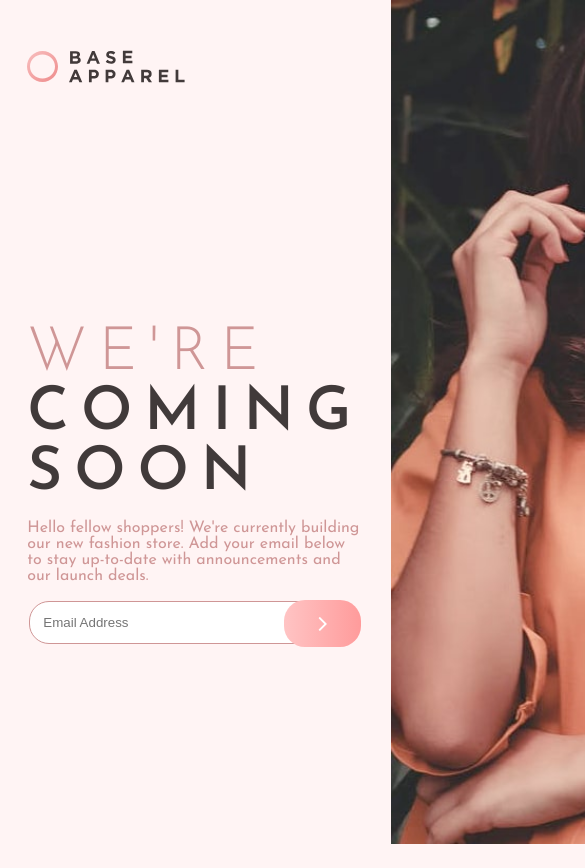
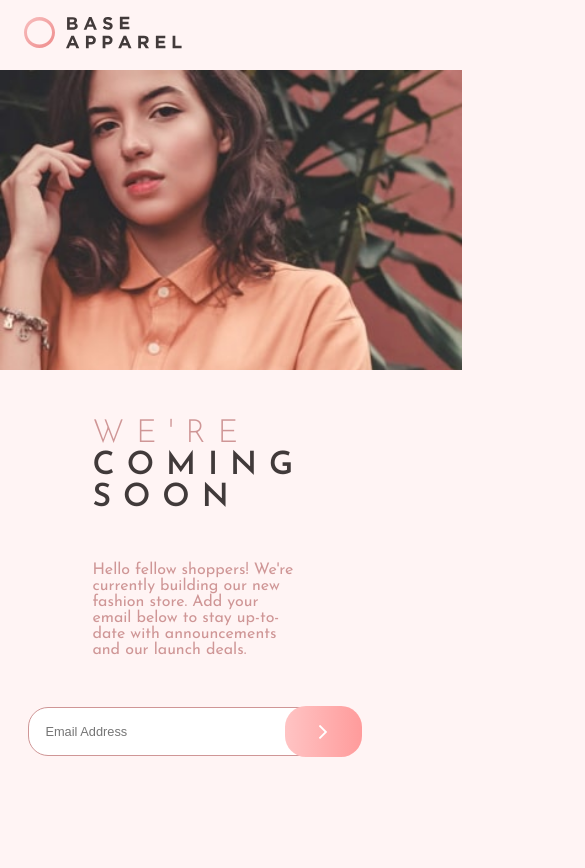
Before and after one commit to valerio-figueira/base-apparel-page, a plain HTML site: page index.html in a window 390 px wide. Shown: the top 868 px of the page, 585 px wide, since content can reach past the window. Before the commit the page ends 844 px from the top, so only its background shows below. Drawn offline with Linux system fonts and the light colour scheme.

Commit message:
new update

```diff
--- a/style.css
+++ b/style.css
@@ -20,8 +20,9 @@ body{
     color: var(--prime-color);
     background-color: var(--backgroud-color);
     margin: 0 auto;
-    max-width: var(--desktop);
+    /*max-width: var(--desktop);*/
     min-width: var(--mobile);
+    overflow: hidden;
 }
 
 
@@ -31,13 +32,13 @@ body{
 /*GRID CONFIG*/
 .grid{
     display: grid;
+    grid-template-rows: 200px 1fr;
     grid-template-areas:
     "header hero"
     "main hero";
 }
 header{
     grid-area: header;
-    margin: 0;
 }
 main{
     grid-area: main;
@@ -49,16 +50,17 @@ main{
 
 /*MAIN IMAGE CONFIG*/
 .hero img{
+    position: sticky;
+    transition: 0.5s;
     height: 100vh;
-    margin-bottom: -10px;
-    transition: 0.5s;
+    margin-bottom: -7px;
 }
 
 
 
 /*LOGO CONFIG*/
 .logo{
-    padding: 50px 20vw 0;
+    padding: 3rem 30% 0;
     transition: 0.5s;
 }
 
@@ -67,7 +69,7 @@ main{
 h1{
     margin: 0;
     letter-spacing: 12px;
-    font-size: 60px;
+    font-size: 3rem;
     color: var(--color-3);
     transition: 0.5s;
 }
@@ -80,7 +82,7 @@ h1{
 
 /*MAIN CONTENT*/
 .content{
-    padding: 0 20vw;
+    padding: 0 30%;
     margin: 0 auto;
     transition: 0.5s;
 }
@@ -91,6 +93,7 @@ h1{
     position: relative;
     border: none;
     padding: 1px;
+    margin: 3rem -2rem;
 }
 input[type=email]{
     position: absolute;
@@ -98,7 +101,8 @@ input[type=email]{
     left: 0;
     border: 1px solid var(--prime-color);
     border-radius: 20px;
-    padding: 13px;
+    padding: 16px;
+    font-size: 1rem;
     width: 99%;
     transition: 0.5s;
 }
@@ -117,7 +121,7 @@ button[type=submit]{
     background-color: var(--color-2);
     background-image: linear-gradient(to right, #ffc4c4, #ff9b9b);
     border-radius: 21px;
-    padding: 11px 34px;
+    padding: 15px 34px;
     top: 0;
     right: 0;
     transition: 0.5s;
@@ -134,6 +138,10 @@ button[type=submit]{
         padding: 0 15vw;
         margin: 0 auto;
     }
+
+    .content .register{
+        margin: 3rem -2rem;
+    }
 }
 @media screen and (max-width: 1100px) {
 
@@ -144,6 +152,9 @@ button[type=submit]{
     .content{
         padding: 0 7vw;
         margin: 0 auto;
+    }
+    .content .register{
+        margin: 3rem -1rem;
     }
 }
 @media screen and (max-width: 940px) {
@@ -157,3 +168,95 @@ button[type=submit]{
         margin: 0 auto;
     }
 }
+
+@media screen and (max-width: 940px) {
+    h1{
+        font-size: 2.5rem;
+    }
+    .logo{
+        padding: 1.5rem 1.5rem 0;
+    }
+    .content{
+        padding: 0 1.5rem;
+    }
+    .content h1{
+        margin: 0 0 3rem;
+    }
+    .content .register{
+        margin: 3rem 0 0;
+    }
+    .hero img{
+        margin-right: -4.5rem;
+    }
+    input[type=email]{
+        padding: 16px;
+        font-size: .8rem;
+    }
+    button[type=submit]{
+        padding: 13px 34px;
+    }
+}
+
+@media screen and (max-width: 780px) {
+    h1{
+        font-size: 2rem;
+    }
+    .logo{
+        padding: 1.5rem 1.5rem 0;
+    }
+    .content{
+        padding: 0 1.5rem;
+    }
+    .hero{
+        margin-right: -4.5rem;
+    }
+}
+
+@media screen and (max-width: 700px) {
+    .grid{
+        display: grid;
+        grid-template-rows: 70px 300px;
+        grid-template-areas:
+        "header header"
+        "hero hero"
+        "main main";
+    }
+
+    body{
+        overflow: initial;
+    }
+
+    .hero{
+        overflow: hidden;
+        background-image: url(images/hero-mobile.jpg);
+        background-repeat: no-repeat;
+        background-size: cover;
+    }
+    .hero img{
+        display: none;
+    }
+
+    .content .box{
+        padding: 0 20%;
+    }
+    .content .register{
+        margin: 3rem -4rem;
+    }
+    .content h1{
+        margin: 1rem 0;
+        padding: 2rem 0;
+    }
+    .logo{
+        padding: 1rem 1.5rem 0;
+    }
+    .content{
+        padding: 0 1.5rem 7rem;
+    }
+    input[type=email]{
+        padding: 16px;
+        font-size: .8rem;
+    }
+    button[type=submit]{
+        padding: 13px 34px;
+    }
+}
```
